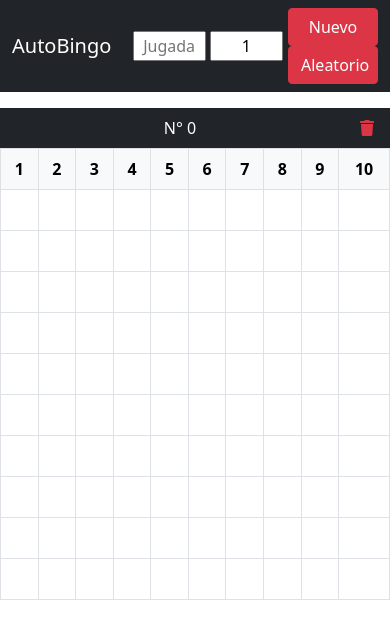
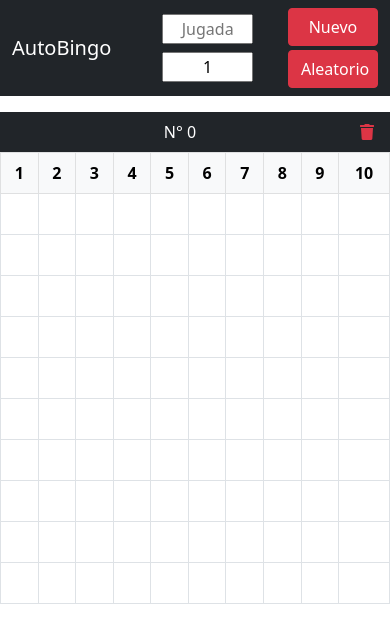
Before and after one commit to JIVitian/AutoBingo, a plain HTML site: page index.html in a window 390 px wide. Drawn offline with nearby package versions, Linux system fonts and the light colour scheme.

Commit message:
Algunos cambios para mejorar el responsive

```diff
--- a/index.html
+++ b/index.html
@@ -23,15 +23,15 @@
 <body>
   <!-- Navbar -->
 
-  <nav class="navbar navbar-expand navbar-dark bg-dark">
+  <nav class="navbar navbar-expand navbar-dark bg-dark sticky-top">
     <div class="container-fluid">
       <a class="navbar-brand" href="#">AutoBingo</a>
-      <div class="play-info input-container">
-        <input type="number" id="jugada" min="1" max="90" placeholder="Jugada">
+      <div class="d-flex flex-column d-sm-block w-25 text-center">
+        <input type="number" id="jugada" min="1" max="90" placeholder="Jugada" class="mb-2 mb-sm-0">
         <input type="number" id="ronda" min="1" max="10" placeholder="Ronda" value="1">
       </div>
       <div class="button-container d-lg-flex justify-content-lg-around">
-        <button class="btn btn-danger ms-sm-1" id="new-btn">Nuevo</button>
+        <button class="btn btn-danger mb-1 mb-sm-0" id="new-btn">Nuevo</button>
         <button class="btn btn-danger ms-lg-2" id="random-btn">Aleatorio</button>
       </div>
     </div>
@@ -89,7 +89,7 @@
   <!-- Main -->
 
   <main>
-    <div class="grid-container ms-lg-3 me-lg-3">
+    <div class="grid-container ms-lg-3 me-lg-3 ms-md-3 me-md-3">
       <!-- Content Generated with JS -->
     </div>
   </main>
```
